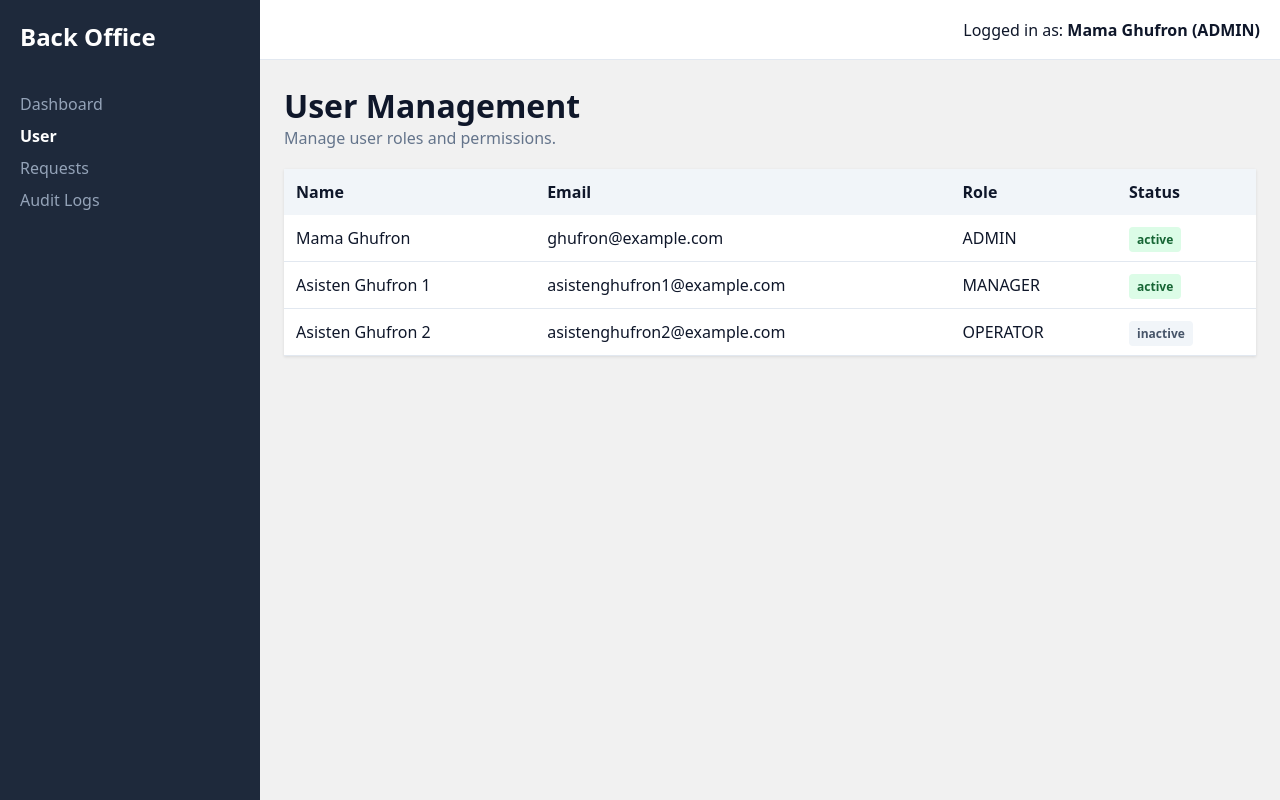
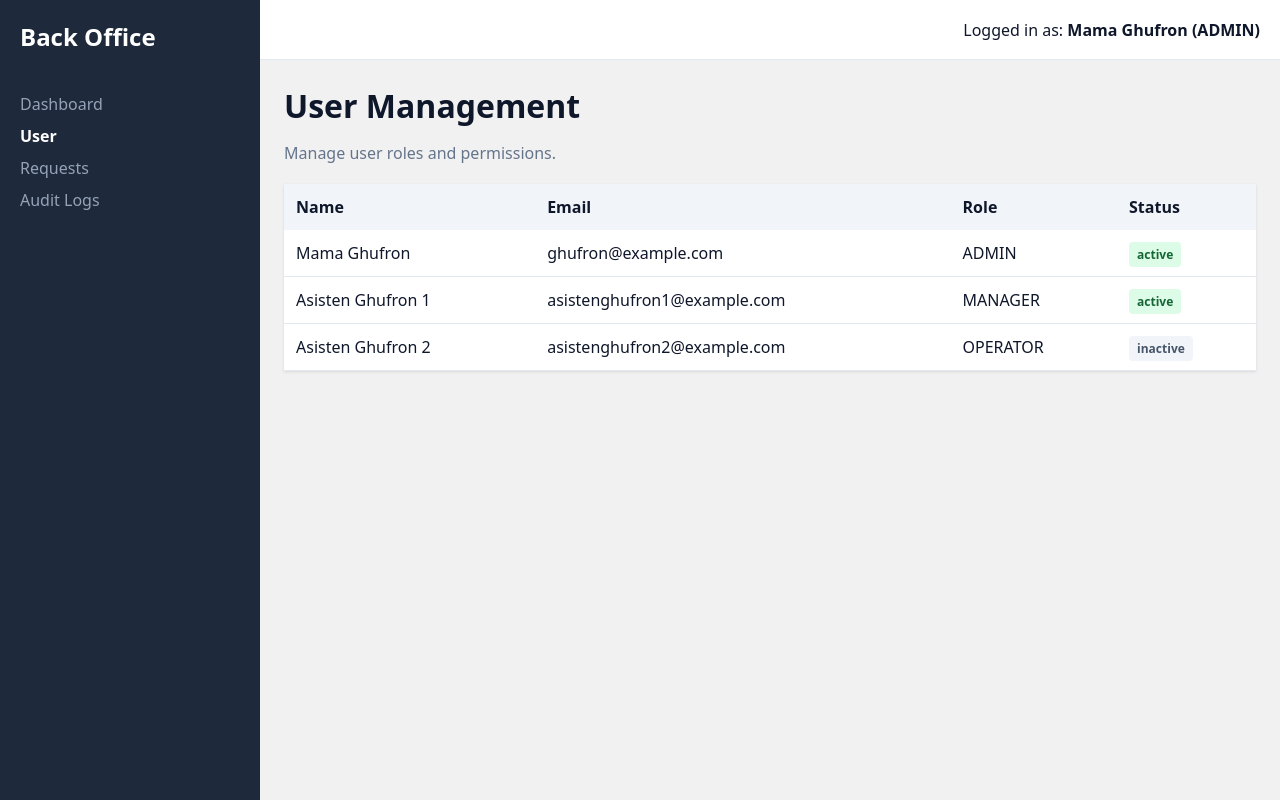
Before and after one commit to Agilbay04/backoffice-capstone, a React (Vite) app: page / in a window 1280 px wide. Built offline with nearby package versions, Linux system fonts and the light colour scheme.

Commit message:
feat(20260518): web fundamentals, react components, typescript v3

```diff
--- a/src/app/users/page.tsx
+++ b/src/app/users/page.tsx
@@ -12,7 +12,7 @@ export default function UsersPage() {
     <main>
       <div style={{ marginBottom: '20px' }}>
         <h1>User Management</h1>
-        <p style={{ color: '#64748b' }}>Manage user roles and permissions.</p>
+        <p style={{ color: '#64748b', marginTop: '15px' }}>Manage user roles and permissions.</p>
       </div>
 
       <table style={{ width: '100%', borderCollapse: 'collapse', backgroundColor: '#ffffff', boxShadow: '0 1px 3px rgba(0,0,0,0.1)' }}>
```
